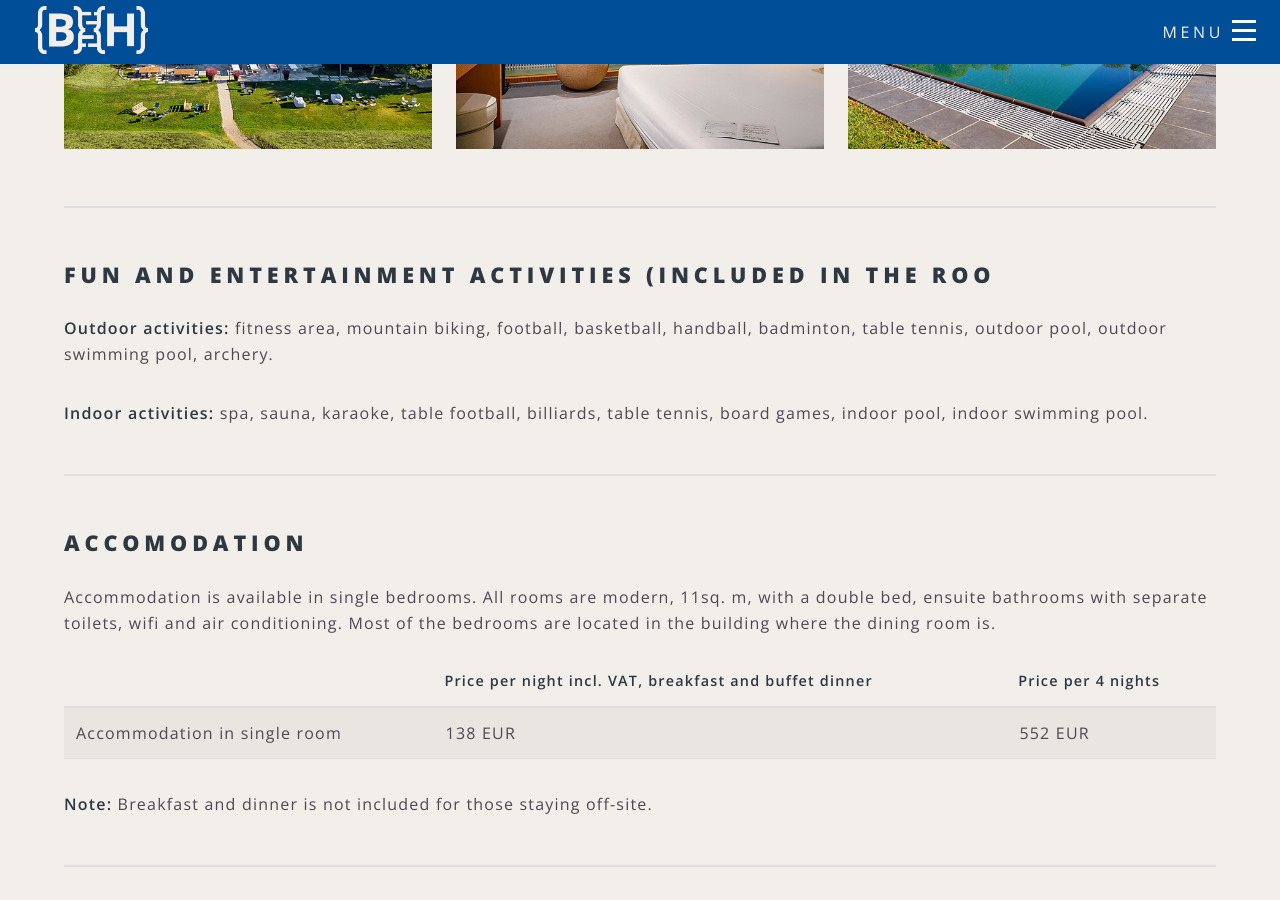
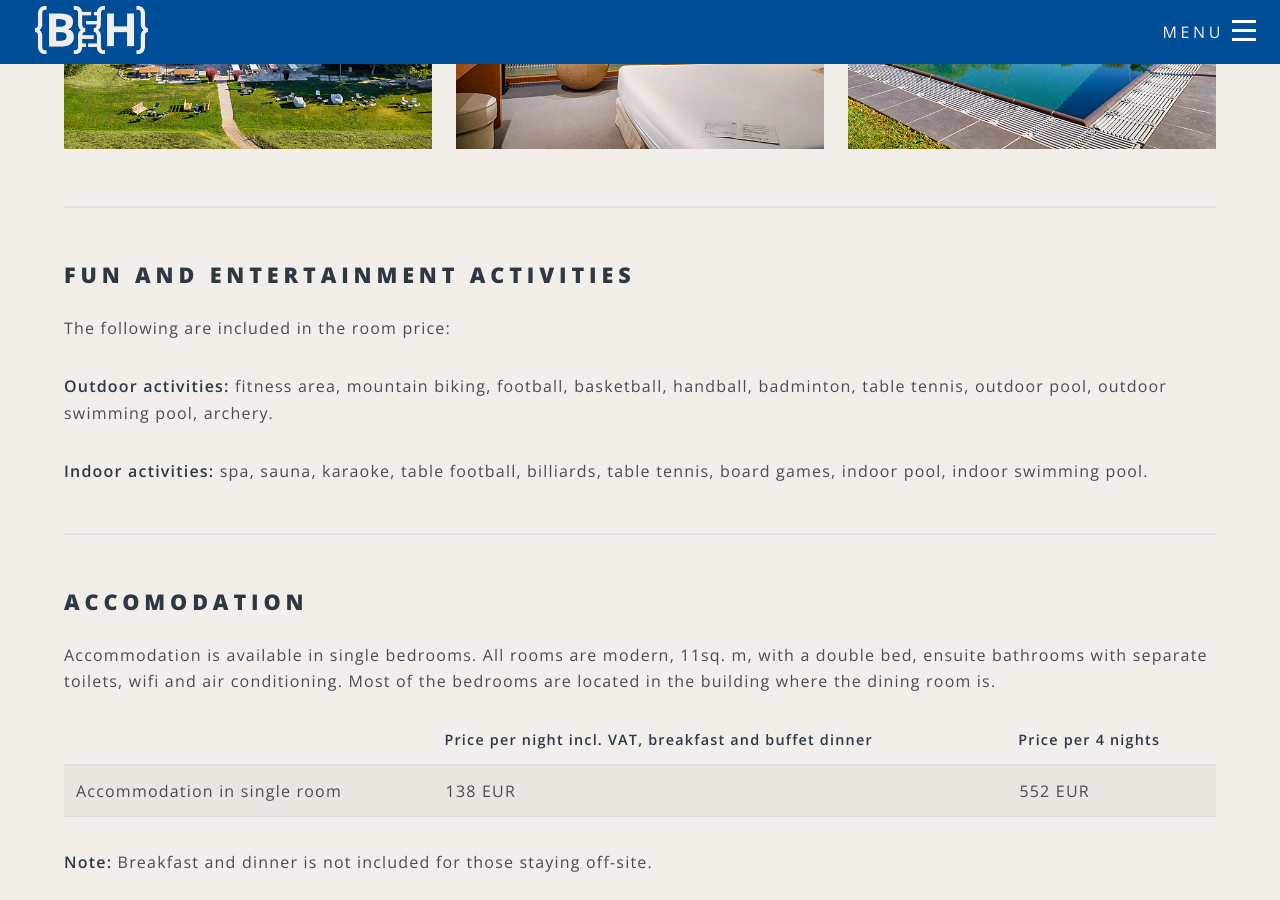
Before and after one commit to elixir-europe/biohackathon-europe-2021, a Jekyll site: the page built from venue.html, in a window 1280 px wide and 900 px high, scrolled down 944 px. Built offline with Jekyll 4.4.1, drawn with Linux system fonts in a browser that asks for light colours; nearby versions of some CDN libraries.

Commit message:
Add leisure activities note.

```diff
--- a/venue.html
+++ b/venue.html
@@ -23,7 +23,8 @@ body_class: venue
       </div>
     </div>
     <hr />
-    <h2>Fun and entertainment activities (included in the roo</h2>
+    <h2>Fun and entertainment activities</h2>
+	<p>The following are included in the room price:</p>
     <p><strong>Outdoor activities:</strong> fitness area, mountain biking, football, basketball, handball, badminton, table tennis, outdoor pool, outdoor swimming pool, archery.</p>
 <p><strong>Indoor activities:</strong> spa, sauna, karaoke, table football, billiards, table tennis, board games, indoor pool, indoor swimming pool.</p>
 </section>
```
